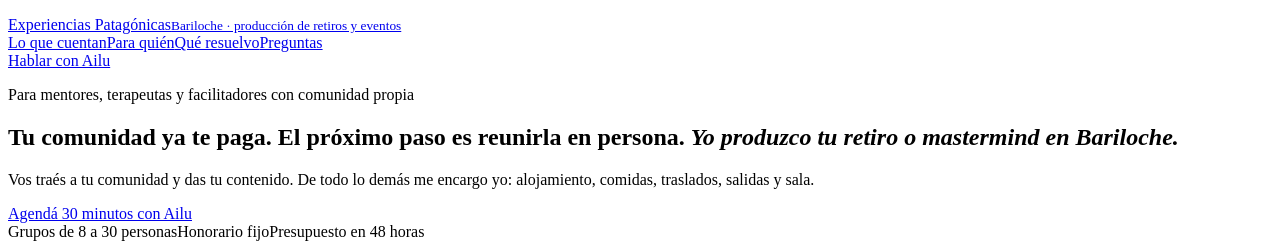
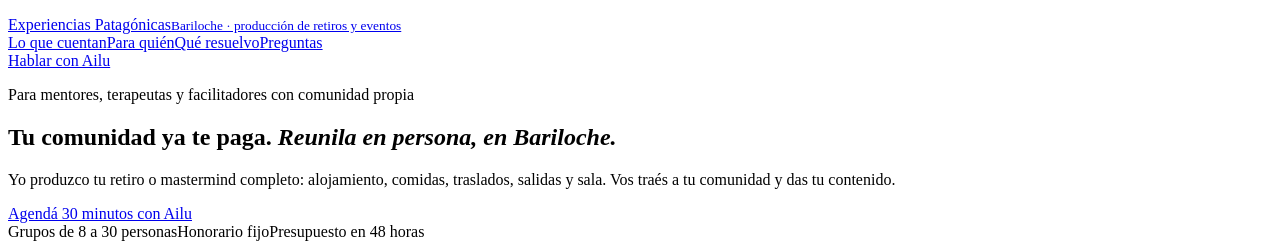
Before and after one commit to learners417/landings, a plain HTML site: page ep/retiros.html in a window 1280 px wide. Shown: the part 1260-1503 px from the top of the page. Drawn offline with Linux system fonts and the light colour scheme.

Commit message:
EP: título de portada más corto
Co-Authored-By: Claude Fable 5.2 <noreply@anthropic.com>
Claude-Session: https://claude.ai/code/session_01F3G6KCoB8PDML7hyuyrbRt

```diff
--- a/ep/retiros.html
+++ b/ep/retiros.html
@@ -42,8 +42,8 @@ fbq('trackSingle','2031253547512073','ViewContent',{content_name:'retiros-2027'}
   <div class="caja">
     <div class="arriba">
       <p class="ojo rv">Para mentores, terapeutas y facilitadores con comunidad propia</p>
-      <h1 class="d1 balance rv">Tu comunidad ya te paga. El próximo paso es reunirla en persona. <em>Yo produzco tu retiro o mastermind en Bariloche.</em></h1>
-      <p class="lead rv d1x">Vos traés a tu comunidad y das tu contenido. De todo lo demás me encargo yo: alojamiento, comidas, traslados, salidas y sala.</p>
+      <h1 class="d1 balance rv">Tu comunidad ya te paga. <em>Reunila en persona, en Bariloche.</em></h1>
+      <p class="lead rv d1x">Yo produzco tu retiro o mastermind completo: alojamiento, comidas, traslados, salidas y sala. Vos traés a tu comunidad y das tu contenido.</p>
     </div>
     <div class="vsl rv" data-wistia="kbqjv6ofp3" aria-label="Video de Ailu: cómo produce un evento en Bariloche"></div>
     <div class="abajo">
```
Also changed, not shown: fijas/retiros.html (+2 -2 lines), site/retiros.html (+2 -2 lines).
